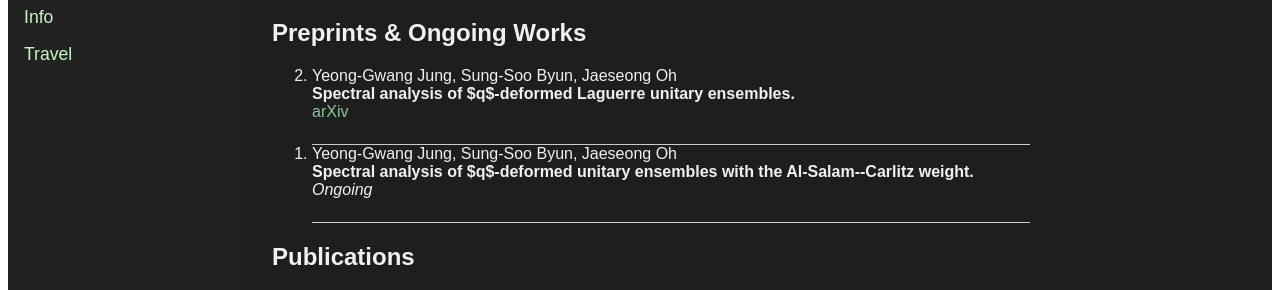
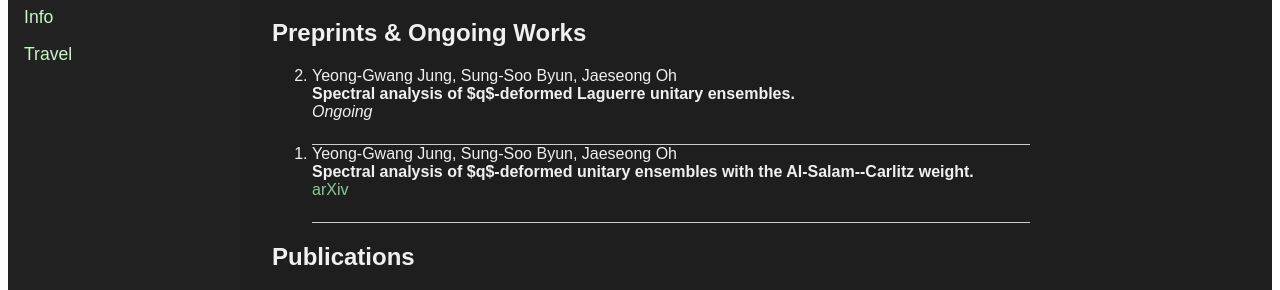
Before and after one commit to y-gJung/y-gJung.github.io, a Jekyll site: the page built from research.md, in a window 1280 px wide. Shown: the part 223-513 px from the top of the page. Built offline with Jekyll 4.4.1, drawn with Linux system fonts in a browser that asks for light colours.

```diff
--- a/research.md
+++ b/research.md
@@ -15,12 +15,12 @@ title: Research
   <li>
     Yeong-Gwang Jung, Sung-Soo Byun, Jaeseong Oh <br>
     <strong>Spectral analysis of $q$-deformed Laguerre unitary ensembles.</strong> <br>
-    <a href="https://arxiv.org/abs/2507.18042" target="_blank"> arXiv </a>
+    <em>Ongoing</em>
   </li>
   <li>
     Yeong-Gwang Jung, Sung-Soo Byun, Jaeseong Oh <br>
     <strong>Spectral analysis of $q$-deformed unitary ensembles with the Al-Salam--Carlitz weight.</strong> <br>
-    <em>Ongoing</em>
+    <a href="https://arxiv.org/abs/2507.18042" target="_blank"> arXiv </a>
   </li>
 </ol>
 
```
